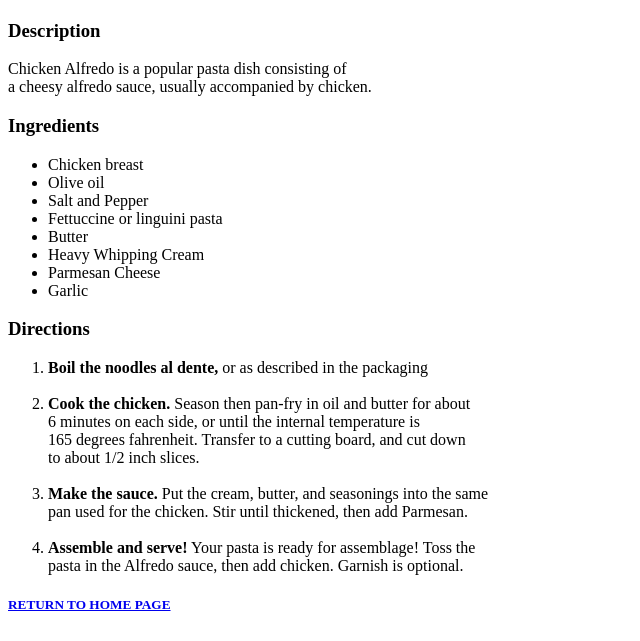
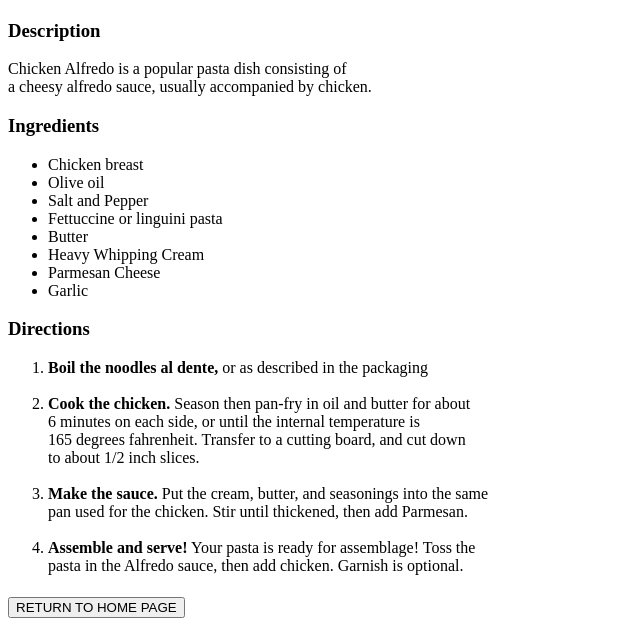
Before and after one commit to DracoRexZ/odin-recipes, a plain HTML site: page recipes/chicken-alfredo.html in a window 1280 px wide. Shown: the part 383-1024 px from the top of the page, without its empty margins (0-640 px from the left). Drawn offline with Linux system fonts and the light colour scheme.

Commit message:
changed the index link to a button

```diff
--- a/recipes/chicken-alfredo.html
+++ b/recipes/chicken-alfredo.html
@@ -31,6 +31,6 @@
       <br>
       <li><strong>Assemble and serve!</strong> Your pasta is ready for assemblage! Toss the<br> pasta in the Alfredo sauce, then add chicken. Garnish is optional. </li>
     </ol>
-  <h5><a href="#" onclick="history.go(-1)">RETURN TO HOME PAGE</a></h5>
+  <h5><button onclick="history.go(-1)">RETURN TO HOME PAGE</button></h5>
 </body>
 </html>
```
